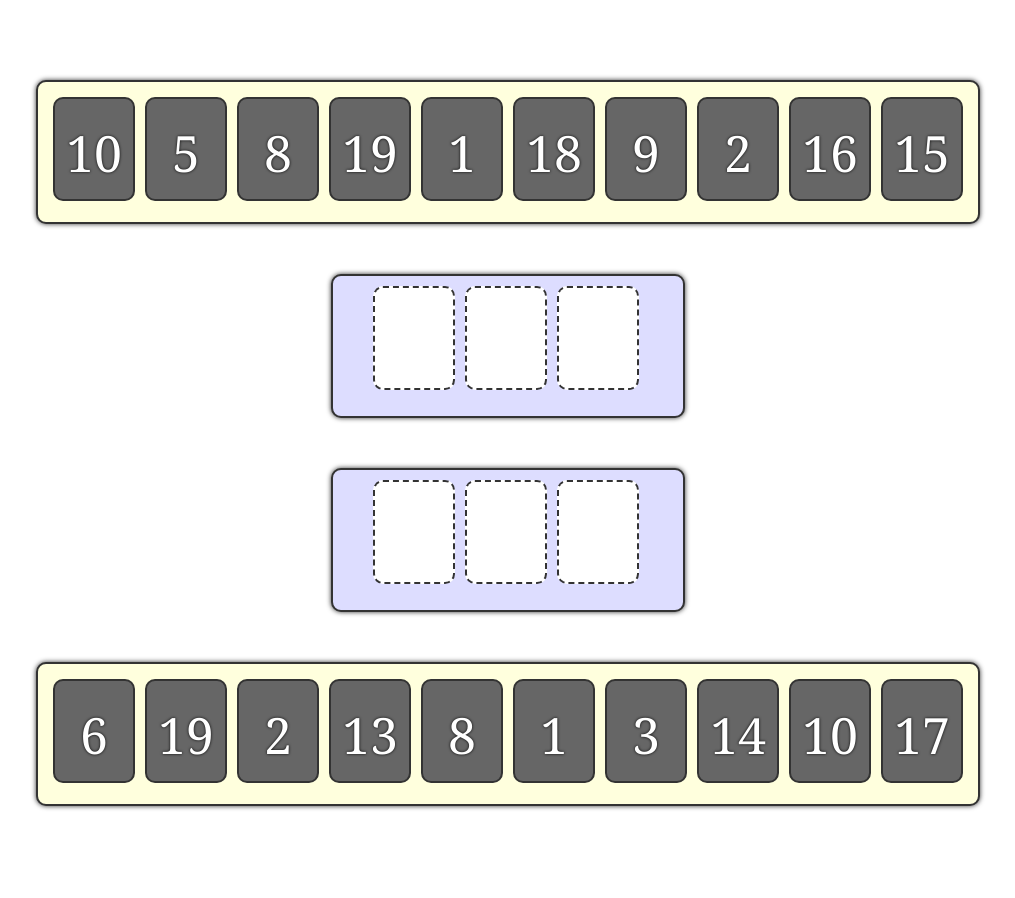
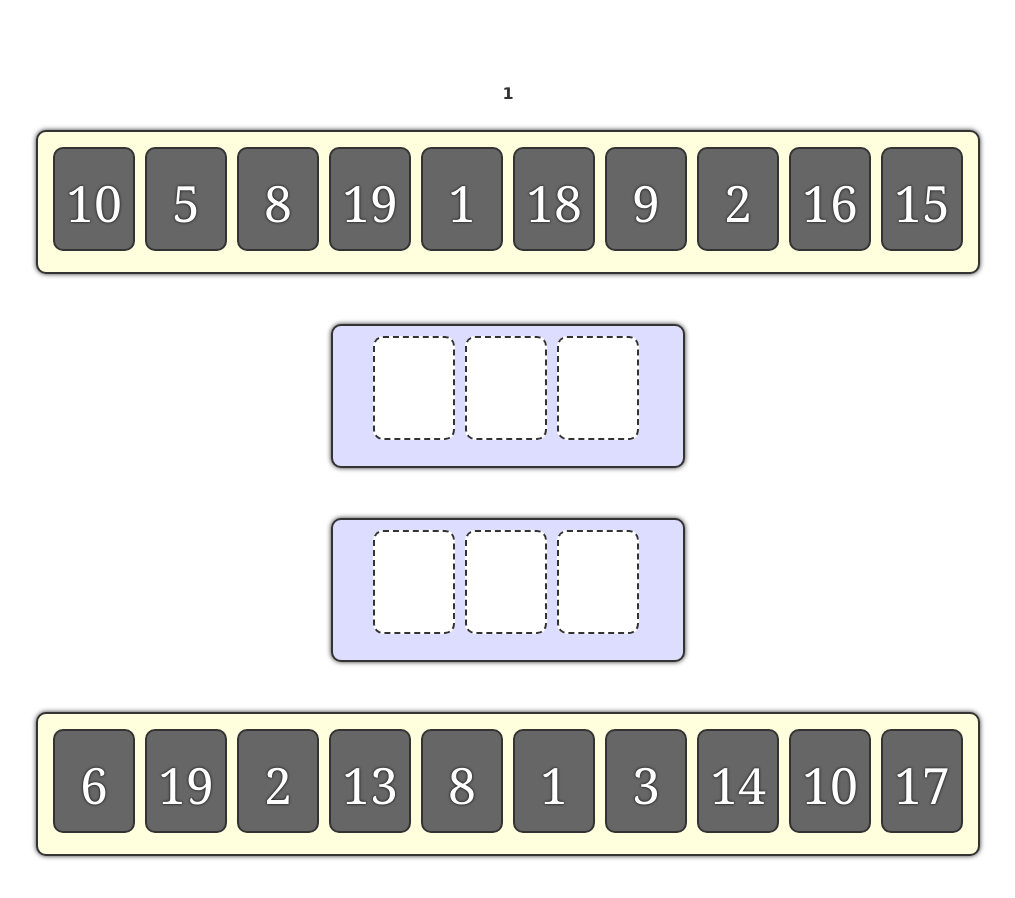
Before and after one commit to sp41mer/CardGame, a plain HTML site: page index.html in a window 1280 px wide. Shown: the whole page, without its empty margins (132-1147 px from the left). Drawn offline with nearby package versions, Linux system fonts and the light colour scheme.

Commit message:
Остаются карты, но нет перезагрузки после окончания, нужно БОЛЬШЕ гавнокода тут :(

```diff
--- a/index.html
+++ b/index.html
@@ -13,7 +13,8 @@
 
 
         $( init );
-
+        var round = 0;
+        var players_cards = 20;
         function init() {
             // Hide the success message
             $('#successMessage').hide();
@@ -24,51 +25,71 @@
                 height: 0
             } );
             // Reset the game
+            round++;
             userOneScore = 0;
             userTwoScore = 0;
             correctCards = 0;
             allCards = 0;
-            $('#cardPile').html( '' );
+            maxCards = 0;
+
+            if (players_cards > 5){
+                maxCards = 6;
+            }
+            else maxCards = players_cards;
+
+            $('#roundCounter').html('<h4>'+round+'</h4>');
             $('#cardSlots').html( '' );
-            $('#cardPile2').html( '' );
             $('#cardSlots2').html( '' );
             // Create the pile of shuffled cards
-            var numbers = [ 1, 2, 3, 4, 5, 6, 7, 8, 9, 10, 11, 12, 13, 14, 15, 16, 17, 18, 19, 20];
-            numbers.sort( function() { return Math.random() - .5 } );
-            for ( var i=0; i<10; i++ ) {
-                $('<div>' + numbers[i] + '</div>').data( 'number', numbers[i] ).attr( 'id', 'card'+numbers[i] ).appendTo( '#cardPile' ).draggable( {
+                if (round == 1) {
+                    $('#cardPile').html( '' );
+                    $('#cardPile2').html( '' );
+                    var numbers = [1, 2, 3, 4, 5, 6, 7, 8, 9, 10, 11, 12, 13, 14, 15, 16, 17, 18, 19, 20];
+                    numbers.sort(function () {
+                        return Math.random() - .5
+                    });
+                    for (var i = 0; i < 10; i++) {
+                        $('<div>' + numbers[i] + '</div>').data('number', numbers[i]).attr('id', 'card_user1_' + numbers[i]).appendTo('#cardPile').draggable({
                             containment: '#content',
                             stack: '#cardPile div',
                             cursor: 'move',
                             revert: true
-                } );
+                        });
                     }
-            numbers.sort( function() { return Math.random() - .5 } );
-            for ( var i=0; i<10; i++ ) {
-                $('<div>' + numbers[i] + '</div>').data( 'number', numbers[i] ).attr( 'id', 'card'+numbers[i] ).appendTo( '#cardPile2' ).draggable( {
+                    numbers.sort(function () {
+                        return Math.random() - .5
+                    });
+                    for (var i = 0; i < 10; i++) {
+                        $('<div>' + numbers[i] + '</div>').data('number', numbers[i]).attr('id', 'card_user2_' + numbers[i]).appendTo('#cardPile2').draggable({
                             containment: '#content',
                             stack: '#cardPile2 div',
                             cursor: 'move',
                             revert: true
-                } );
+                        });
+                    }
                 }
                 // Create the card slots
-            var words = [ 'one', 'two', 'three', 'four', 'five', 'six', 'seven', 'eight', 'nine', 'ten' ];
-            for ( var i=1; i<=3; i++ ) {
-                $('<div> </div>').data( 'user', 1 ).appendTo( '#cardSlots' ).droppable( {
+                var words = ['one', 'two', 'three', 'four', 'five', 'six', 'seven', 'eight', 'nine', 'ten'];
+                for (var i = 1; i <= 3; i++) {
+                    $('<div> </div>').data('user', 1).appendTo('#cardSlots').droppable({
                         accept: '#cardPile div',
                         hoverClass: 'hovered',
                         drop: handleCardDrop
-                } );
+                    });
                 }
-            for ( var i=1; i<=3; i++ ) {
-                $('<div></div>').data( 'user', 2 ).appendTo( '#cardSlots2' ).droppable( {
+                for (var i = 1; i <= 3; i++) {
+                    $('<div></div>').data('user', 2).appendTo('#cardSlots2').droppable({
                         accept: '#cardPile2 div',
                         hoverClass: 'hovered',
                         drop: handleCardDrop
-                } );
+                    });
                 }
+
         }
+
+        var stack_of_user1_cards = [];
+        var stack_of_user2_cards = [];
+
 
         function handleCardDrop( event, ui ) {
             var cardNumber = ui.draggable.data( 'number' );
@@ -84,14 +105,17 @@
             ui.draggable.draggable( 'option', 'revert', false );
             if (userName == 1){
                 userOneScore += cardNumber;
+                stack_of_user1_cards.push(cardNumber);
+
             }
             else {
                 userTwoScore += cardNumber;
+                stack_of_user2_cards.push(cardNumber);
             }
             allCards++;
             // If all the cards have been placed correctly then display a message
             // and reset the cards for another go
-            if ( allCards == 6 ) {
+            if ( allCards == maxCards ) {
                 if (userOneScore > userTwoScore) {
                     alert("player 1 wins and scores:"+userOneScore);
                 }
@@ -106,6 +130,17 @@
                     height: '100px',
                     opacity: 1
                 } );
+                stack_of_user1_cards.forEach(function(item, i, arr) {
+                    selector = '#card_user1_'+item;
+                    $(selector).remove();
+                });
+                stack_of_user2_cards.forEach(function(item, i, arr) {
+                    selector = '#card_user2_'+item;
+                    $(selector).remove();
+                });
+                players_cards -= 6;
+                $('#cardSlots').empty();
+                $('#cardSlots2').empty();
             }
         }
 
@@ -116,6 +151,10 @@
 <body>
 
 <div id="content">
+
+    <div id = "roundCounter">
+        <!--Номер раунда, наверное лучше перенести его в другое место, но это потом-->
+    </div>
 
     <div id="cardPile">
         <!--Стек карт первого игрока-->
```
Lines whose indentation alone changed are shown as unchanged.
